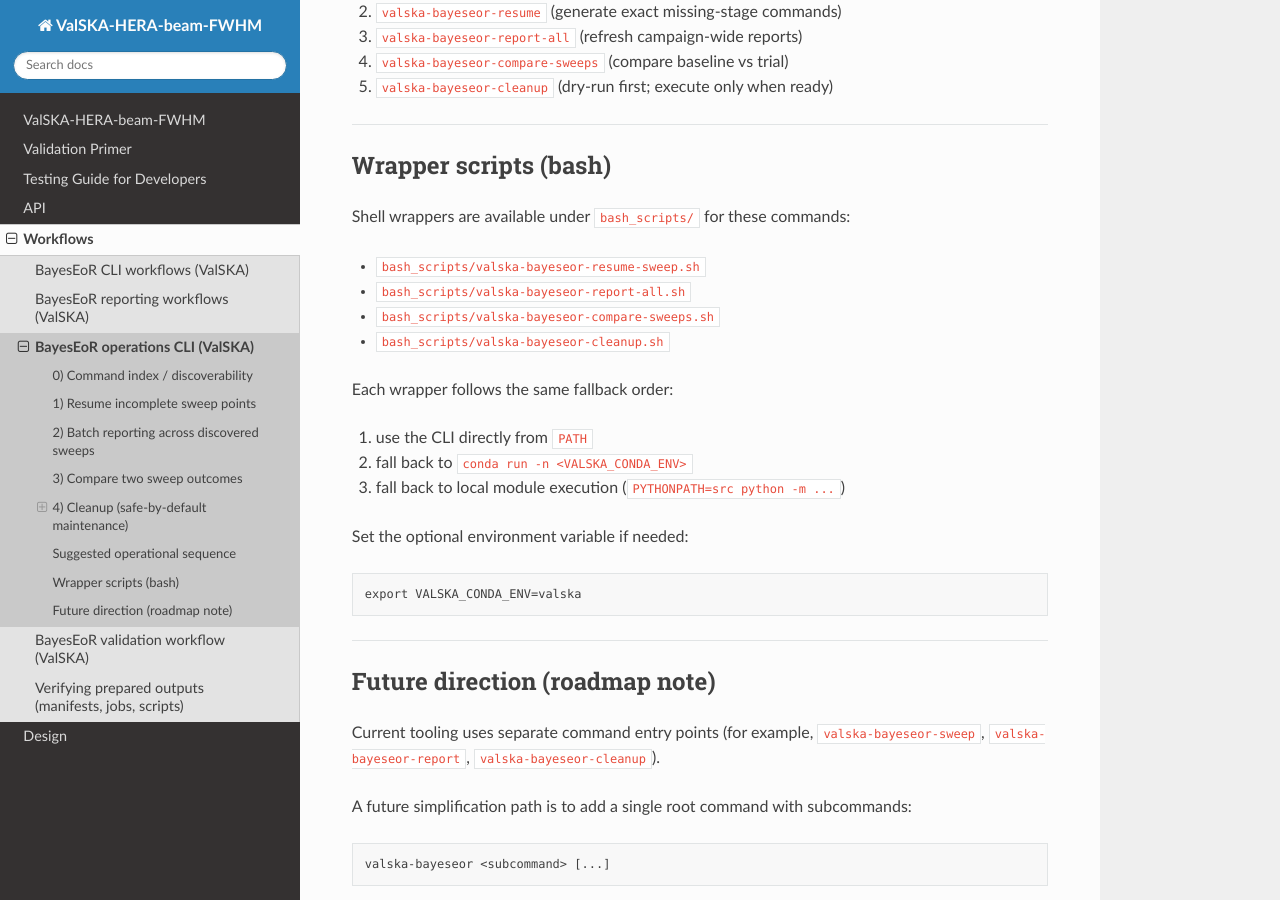
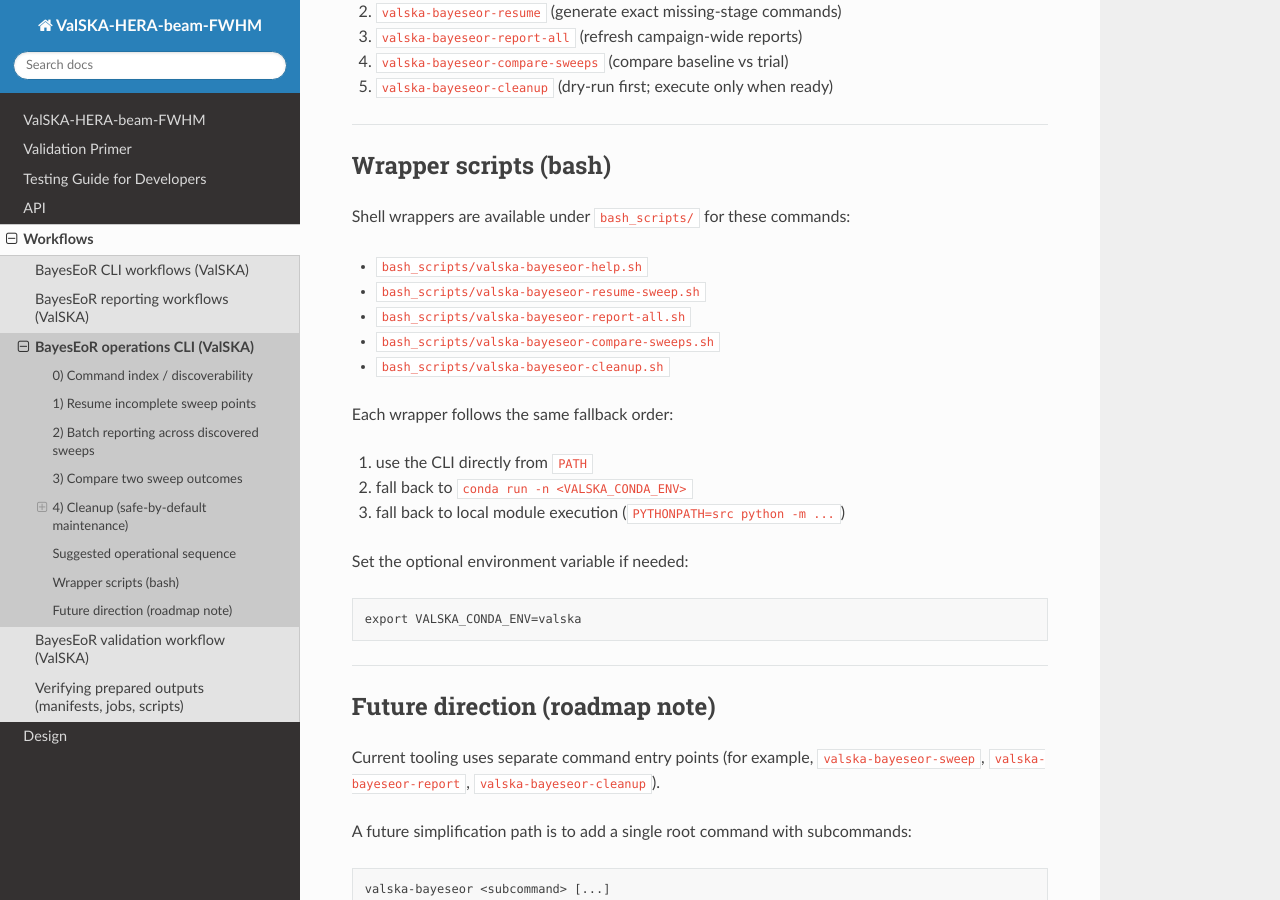
Before and after one commit to uksrc/ValSKA-HERA-beam-FWHM, a Sphinx documentation site: the page built from docs/source/workflows/bayeseor_operations.md, in a window 1280 px wide and 900 px high, scrolled down 5852 px. Built offline with Sphinx 7.4.7 and the Read the Docs theme 3.1.0, drawn with Linux system fonts in a browser that asks for light colours; the version number could not be read and is left out.

Commit message:
Add bash wrapper for valska-bayeseor-help

```diff
--- a/docs/source/workflows/bayeseor_operations.md
+++ b/docs/source/workflows/bayeseor_operations.md
@@ -232,6 +232,7 @@ For large campaigns, a practical order is:
 
 Shell wrappers are available under `bash_scripts/` for these commands:
 
+- `bash_scripts/valska-bayeseor-help.sh`
 - `bash_scripts/valska-bayeseor-resume-sweep.sh`
 - `bash_scripts/valska-bayeseor-report-all.sh`
 - `bash_scripts/valska-bayeseor-compare-sweeps.sh`
```
Also changed, not shown: 1 other file.
